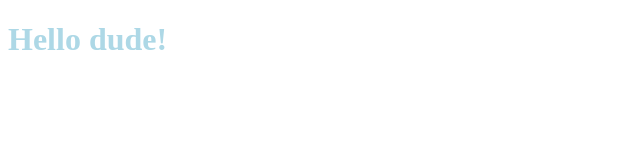
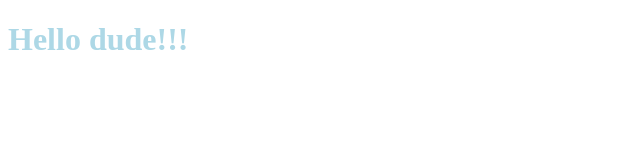
Before and after one commit to Jetfire1982/js-easy-mini-library, a plain HTML site: page index.html in a window 1280 px wide. Shown: the full height of the page, 0-640 px from the left. Drawn offline with Linux system fonts and the light colour scheme.

Commit message:
Petr second commit

```diff
--- a/index.html
+++ b/index.html
@@ -8,7 +8,7 @@
     <title>Document</title>
 </head>
 <body>
-    <h1>Hello dude!</h1>
+    <h1>Hello dude!!!</h1>
 
 </body>
 </html>
```
